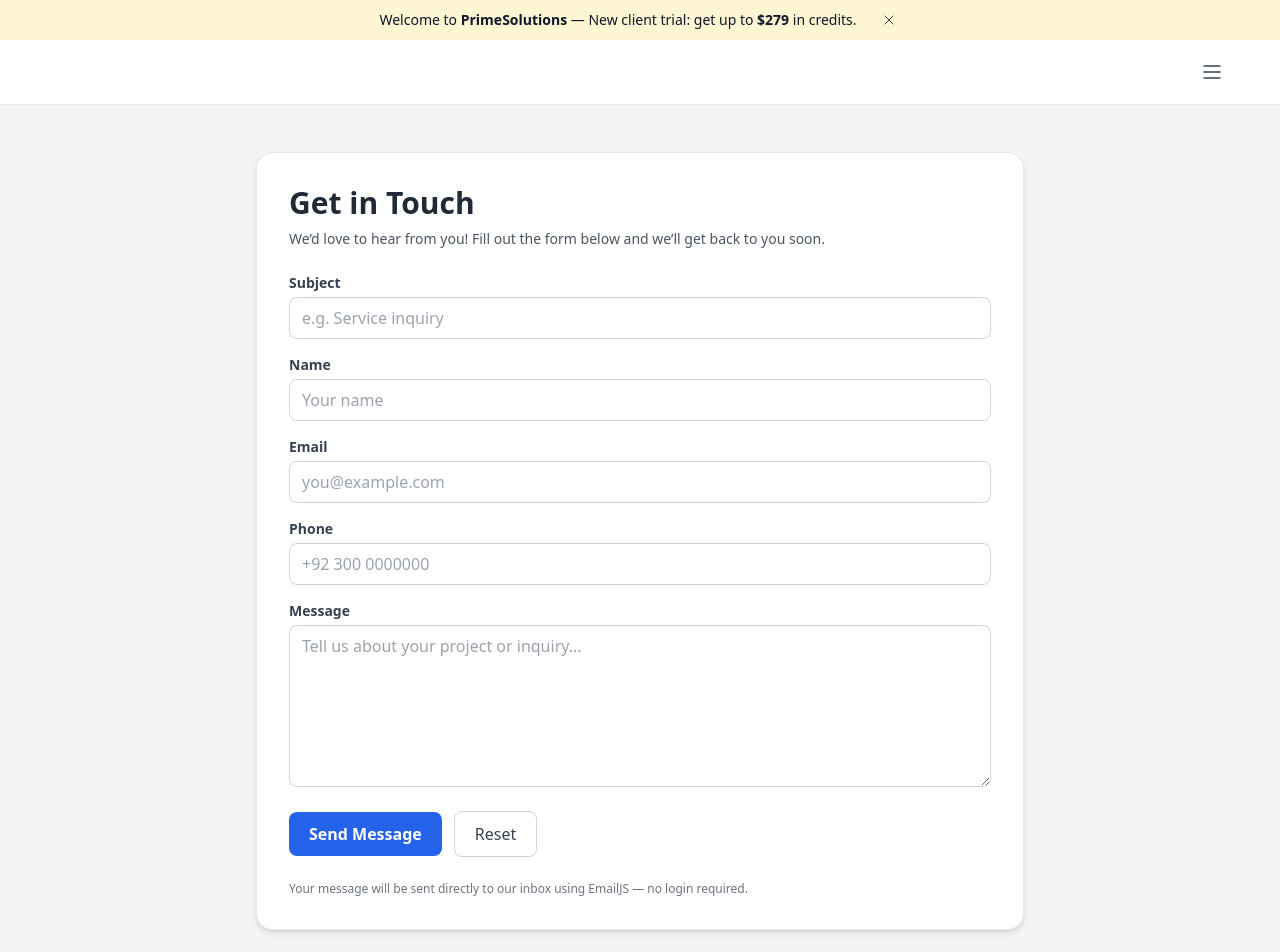
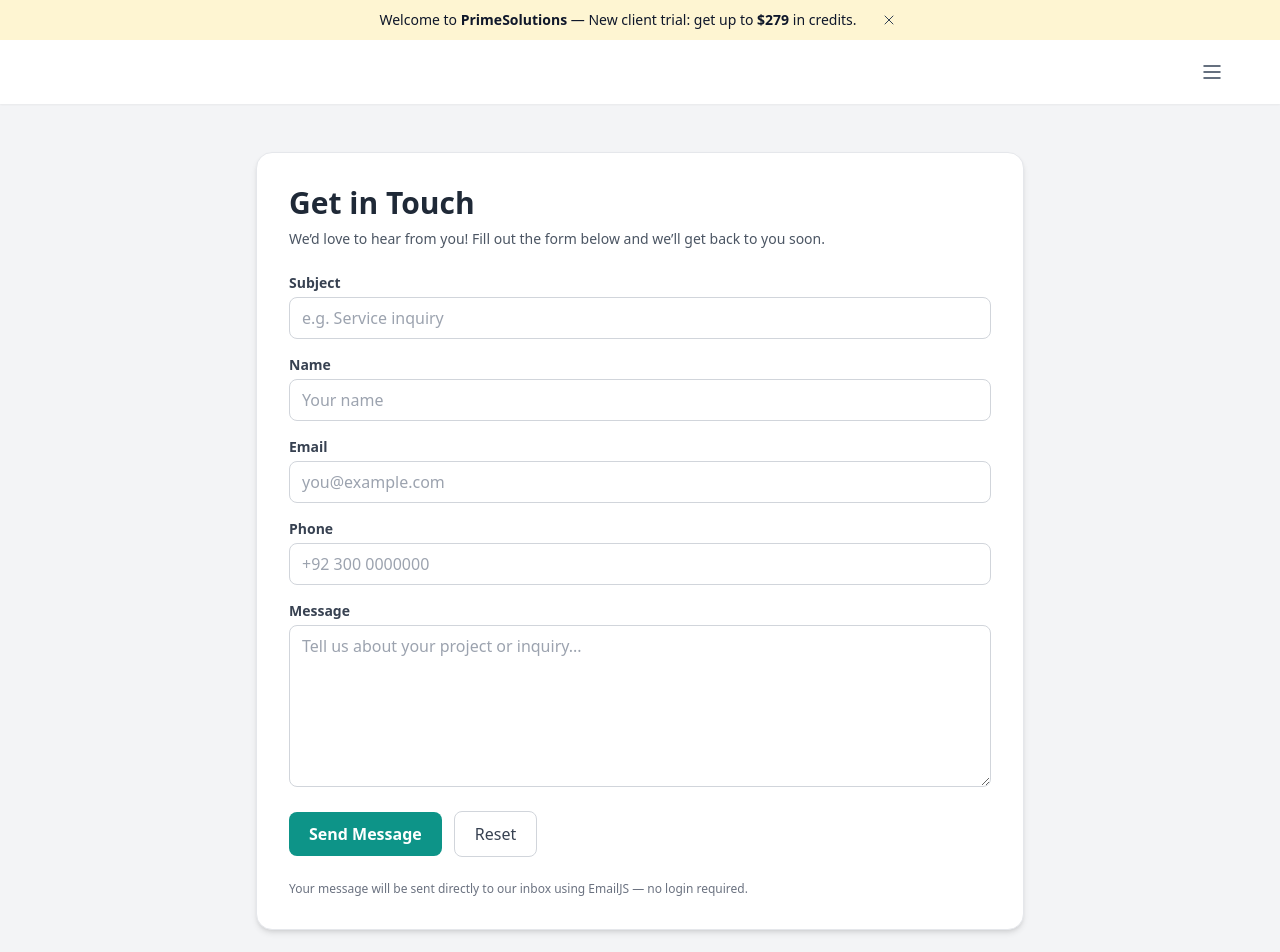
Before and after one commit to ASIM-1122/Codenza, a React (Vite) app in the folder client/: page /contact in a window 1280 px wide. Shown: the top 952 px of the page. Built offline with nearby package versions, Linux system fonts and the light colour scheme.

Commit message:
Updation complete

```diff
--- a/client/src/components/users/servicesDetail/CTAContact.jsx
+++ b/client/src/components/users/servicesDetail/CTAContact.jsx
@@ -9,14 +9,14 @@ import React from "react";
 
 export default function CTAContact() {
   return (
-    <section className="py-16 bg-gradient-to-r from-slate-900 to-blue-900 text-center text-white">
+    <section className="py-16 bg-gradient-to-r from-slate-900 to-teal-900 text-center text-white">
       <div className="max-w-[800px] mx-auto px-6">
         <p className="text-sm md:text-base text-gray-300 mb-6">
           Have questions about which plan fits you best?
         </p>
         <a
           href="/contact"
-          className="inline-block bg-blue-600 hover:bg-blue-700 text-white px-8 py-3 rounded-lg font-semibold shadow-md transition-transform transform hover:scale-[1.03] duration-300"
+          className="inline-block bg-teal-600 hover:bg-teal-700 text-white px-8 py-3 rounded-lg font-semibold shadow-md transition-transform transform hover:scale-[1.03] duration-300"
         >
           QUESTIONS? CONTACT US
         </a>
--- a/client/src/screens/userScreens/ContactUs.jsx
+++ b/client/src/screens/userScreens/ContactUs.jsx
@@ -146,7 +146,7 @@ export default function ContactPage() {
                 <button
                   type="submit"
                   disabled={loading}
-                  className="bg-blue-600 hover:bg-blue-700 text-white px-5 py-2.5 rounded-lg font-semibold focus:outline-none focus:ring-2 focus:ring-blue-400 disabled:opacity-60"
+                  className="bg-teal-600 hover:bg-teal-700 text-white px-5 py-2.5 rounded-lg font-semibold focus:outline-none focus:ring-2 focus:ring-blue-400 disabled:opacity-60"
                 >
                   {loading ? "Sending..." : "Send Message"}
                 </button>
```
